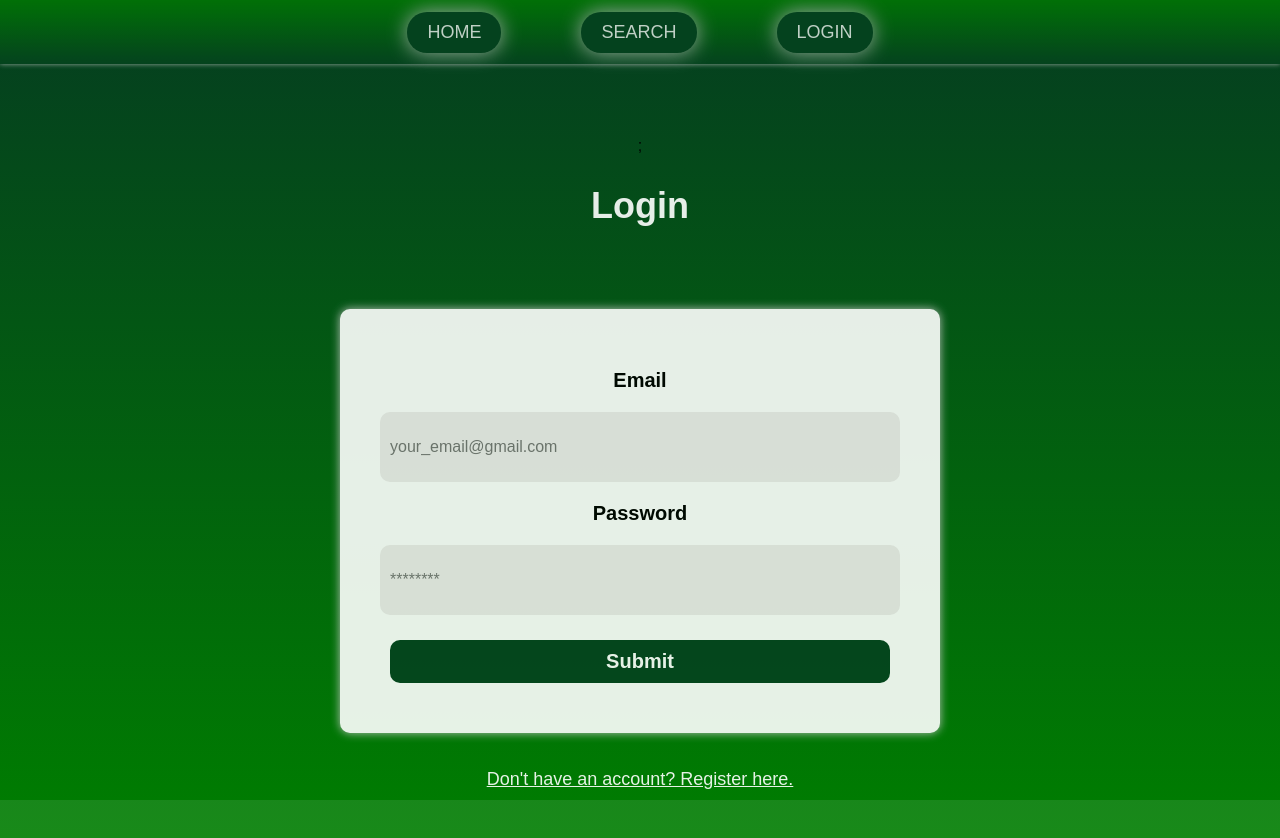
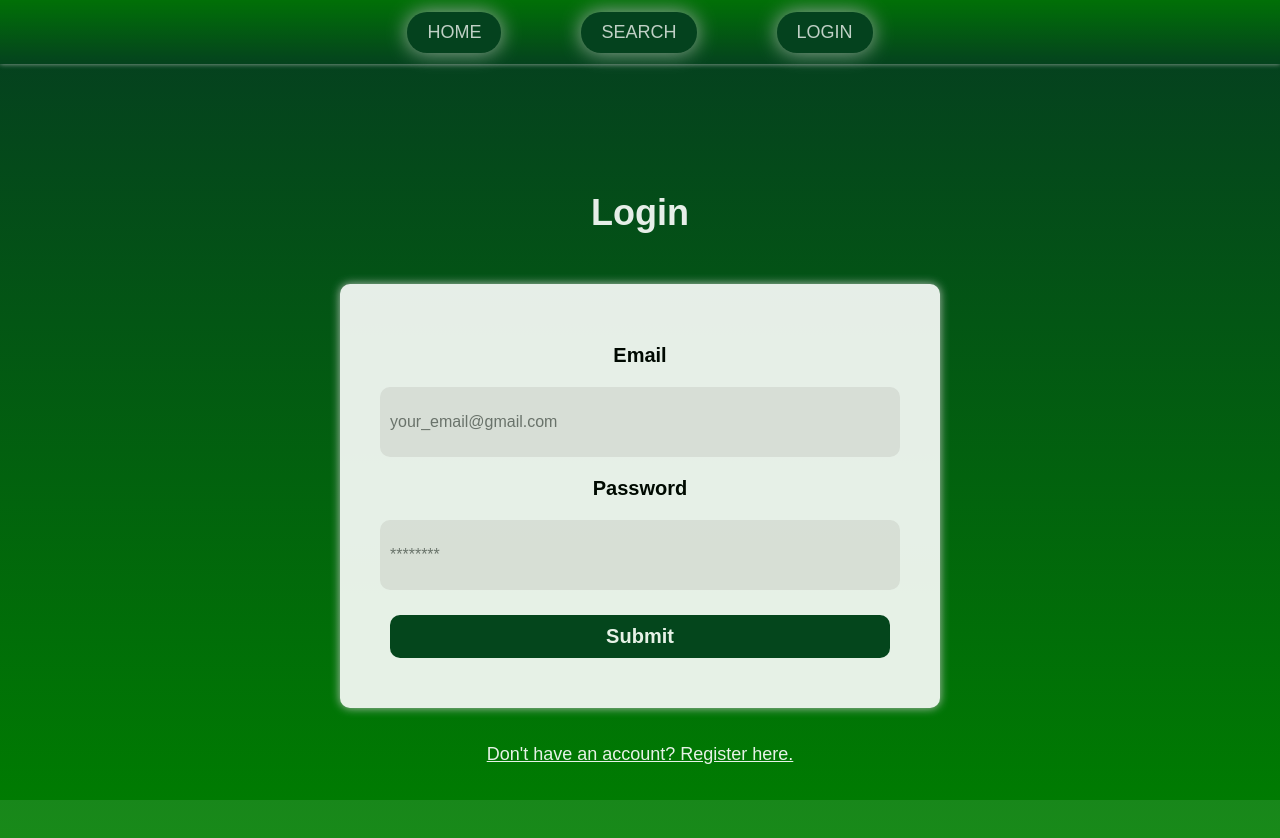
Before and after one commit to KariNurm/Library, a React (Create React App) app in the folder group-project/: page /login in a window 1280 px wide. Shown: the top 838 px of the page. Built offline with nearby package versions, Linux system fonts and the light colour scheme; data requests are answered from the project's data file.

Commit message:
.\Login.js

```diff
--- a/group-project/src/Login.js
+++ b/group-project/src/Login.js
@@ -23,8 +23,6 @@ const Login = (props) => {
         const data = useContext(UserContext)
 
         const [attempts, setAttempts] = useState(0);
-
-        console.log(setAttempts);
 
         const handleSubmit = (e) => {
             e.preventDefault();
@@ -55,10 +53,8 @@ const Login = (props) => {
 
         return (
             <div className="container" >
-                {setAttempts};
 
                 <h2>Login</h2>
-                <p> {setAttempts}</p>
                 <Modal isOpen={wrongOpen}
                        contentLabel="wrong email/password"
                        style={customStyles}
@@ -70,7 +66,7 @@ const Login = (props) => {
                             <button onClick={() => setWrongOpen(false)}>Close</button>
                         </div>
                 </Modal>
-                    {setAttempts === 0 ?                <form className="login-form" onSubmit={handleSubmit}>
+                    {                <form className="login-form" onSubmit={handleSubmit}>
                         <label htmlFor="email">Email</label>
                     <input className="login-input" value={email} onChange={(e) => setEmail(e.target.value)}type="email"
                     placeholder="your_email@gmail.com" id="email" name="email" />
@@ -79,17 +75,17 @@ const Login = (props) => {
                     placeholder="********" id="password" name="password" />
                     <button className="login-button" type="submit">Submit</button>
                 </form>
-                     :
+                    //  :
 
-                        <form className="login-form" onSubmit={handleSubmit}>
-                        <label htmlFor="email">Email</label>
-                    <input className="login-input" value={email} onChange={(e) => setEmail(e.target.value)}type="email"
-                    placeholder="your_email@gmail.com" id="email" name="email"/>
-                    <label htmlFor="password">Password</label>
-                    <input className="login-input" value={password} onChange={(e) => setPassword(e.target.value)} type="password"
-                    placeholder="********" id="password" name="password"/>
-                    <button className="login-button" type="submit">Submit</button>
-                    </form>
+                    //     <form className="login-form" onSubmit={handleSubmit}>
+                    //     <label htmlFor="email">Email</label>
+                    // <input className="login-input" value={email} onChange={(e) => setEmail(e.target.value)}type="email"
+                    // placeholder="your_email@gmail.com" id="email" name="email"/>
+                    // <label htmlFor="password">Password</label>
+                    // <input className="login-input" value={password} onChange={(e) => setPassword(e.target.value)} type="password"
+                    // placeholder="********" id="password" name="password"/>
+                    // <button className="login-button" type="submit">Submit</button>
+                    // </form>
                 }
 
                 <button className="link-btn" onClick={() => props.onFormSwitch('register')}>Don't have an account? Register here.</button>
```
